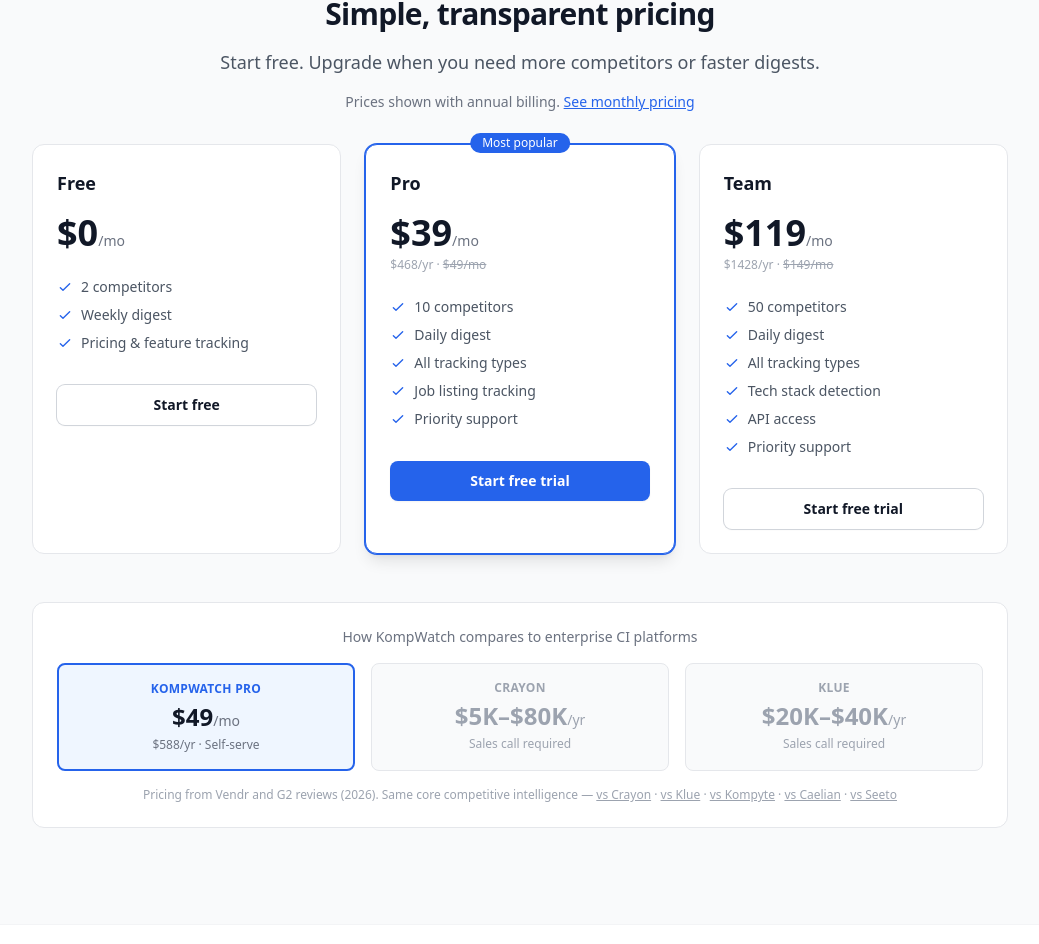
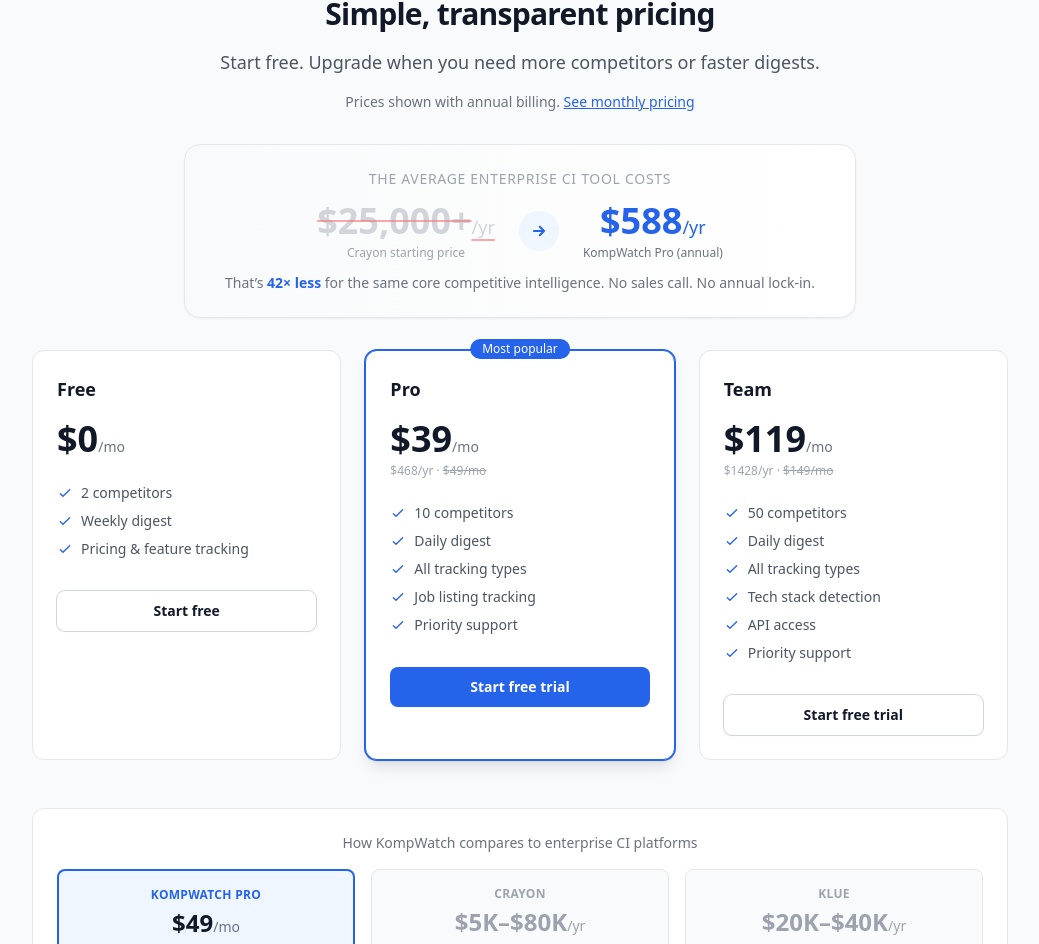
Before and after one commit to webgeeksaiorg/kompwatch, a Next.js app: page / in a window 1280 px wide. Shown: the part 3330-4274 px from the top of the page, without its empty margins (120-1159 px from the left). Built offline with nearby package versions, Linux system fonts and the light colour scheme; no server answers.

Commit message:
feat: landing page enterprise pricing contrast anchor — ticket 5ea2
Mirror /pricing's gradient anchor block on landing page: $25,000+/yr
Crayon (line-through) → $588/yr KompWatch Pro, "42x less" — placed
above plan cards to anchor expectations before showing prices.

```diff
--- a/src/app/page.tsx
+++ b/src/app/page.tsx
@@ -516,6 +516,36 @@ export default function Home() {
             </Link>
           </p>
 
+          {/* Enterprise pricing contrast anchor — sets expectations before plan cards */}
+          <div className="mx-auto mt-8 max-w-2xl rounded-2xl border border-gray-200 bg-gradient-to-r from-gray-50 to-white p-6 shadow-sm">
+            <p className="text-center text-sm font-medium uppercase tracking-wider text-gray-400">
+              The average enterprise CI tool costs
+            </p>
+            <div className="mt-3 flex items-center justify-center gap-4 sm:gap-6">
+              <div className="text-center">
+                <p className="text-3xl font-bold text-gray-300 line-through decoration-red-400/60 decoration-2 sm:text-4xl">
+                  $25,000+<span className="text-lg font-normal">/yr</span>
+                </p>
+                <p className="mt-1 text-xs text-gray-400">Crayon starting price</p>
+              </div>
+              <div className="flex h-10 w-10 shrink-0 items-center justify-center rounded-full bg-brand-50">
+                <svg className="h-5 w-5 text-brand-600" fill="none" viewBox="0 0 24 24" stroke="currentColor" strokeWidth={2.5}>
+                  <path strokeLinecap="round" strokeLinejoin="round" d="M13 7l5 5m0 0l-5 5m5-5H6" />
+                </svg>
+              </div>
+              <div className="text-center">
+                <p className="text-3xl font-bold text-brand-600 sm:text-4xl">
+                  $588<span className="text-lg font-normal">/yr</span>
+                </p>
+                <p className="mt-1 text-xs text-gray-500">KompWatch Pro (annual)</p>
+              </div>
+            </div>
+            <p className="mt-3 text-center text-sm text-gray-500">
+              That&rsquo;s <strong className="text-brand-600">42&times; less</strong> for the same core competitive intelligence.
+              <span className="hidden sm:inline"> No sales call. No annual lock-in.</span>
+            </p>
+          </div>
+
           <div className="mt-8 grid grid-cols-1 gap-6 sm:grid-cols-3">
             {plans.map((plan) => (
               <div
```
